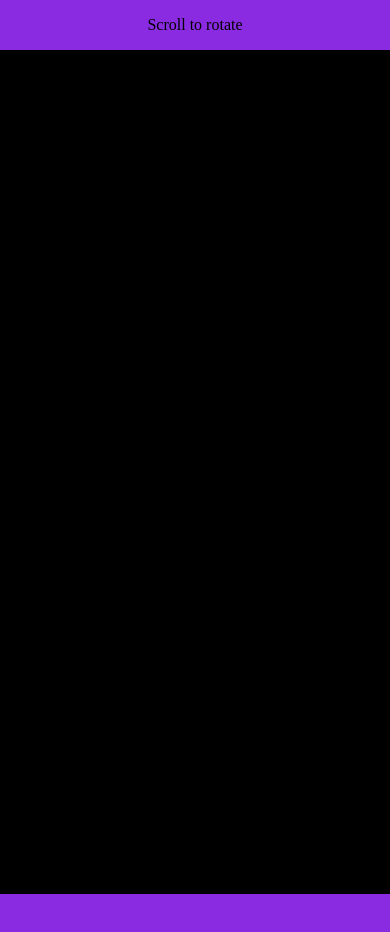
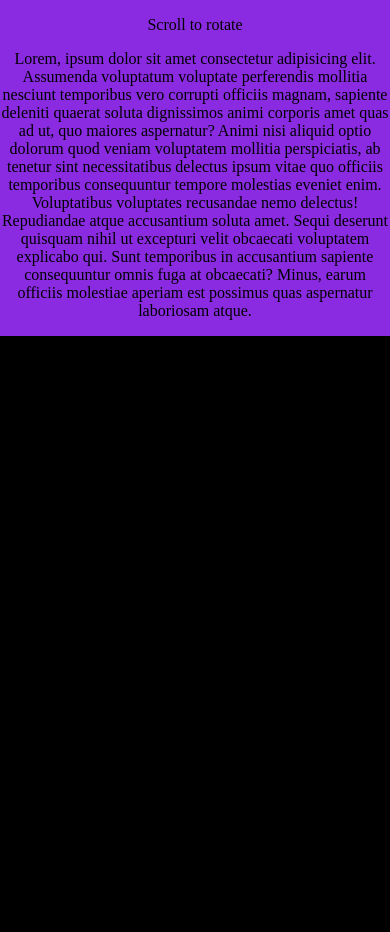
Before and after one commit to sahirmpatel/threejs-first, a plain HTML site: page index.html in a window 390 px wide. Before the commit the page ends 894 px from the top, so only its background shows below. Drawn offline with nearby package versions, Linux system fonts and the light colour scheme.

Commit message:
mobile scroll testing by adding text

```diff
--- a/index.html
+++ b/index.html
@@ -14,6 +14,20 @@
     ></script>
     <script src="GLTFLoader.js"></script>
     <p>Scroll to rotate</p>
+    <p>
+      Lorem, ipsum dolor sit amet consectetur adipisicing elit. Assumenda
+      voluptatum voluptate perferendis mollitia nesciunt temporibus vero
+      corrupti officiis magnam, sapiente deleniti quaerat soluta dignissimos
+      animi corporis amet quas ad ut, quo maiores aspernatur? Animi nisi aliquid
+      optio dolorum quod veniam voluptatem mollitia perspiciatis, ab tenetur
+      sint necessitatibus delectus ipsum vitae quo officiis temporibus
+      consequuntur tempore molestias eveniet enim. Voluptatibus voluptates
+      recusandae nemo delectus! Repudiandae atque accusantium soluta amet. Sequi
+      deserunt quisquam nihil ut excepturi velit obcaecati voluptatem explicabo
+      qui. Sunt temporibus in accusantium sapiente consequuntur omnis fuga at
+      obcaecati? Minus, earum officiis molestiae aperiam est possimus quas
+      aspernatur laboriosam atque.
+    </p>
     <script src="new.js"></script>
   </body>
 </html>
```
